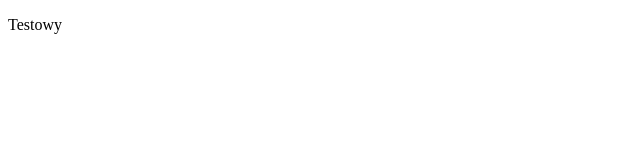
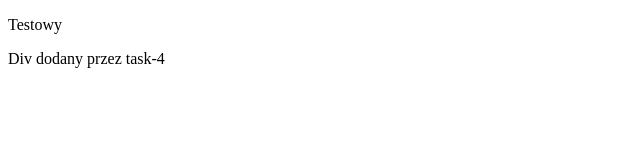
Before and after one commit to blagoff/learning-git-2, a plain HTML site: page test.html in a window 1280 px wide. Shown: the whole page, without its empty margins (0-640 px from the left). Drawn offline with Linux system fonts and the light colour scheme.

Commit message:
task-4 finished

```diff
--- a/test.html
+++ b/test.html
@@ -10,5 +10,8 @@
 <body>
 	<p>Testowy</p>
 
+
+	<div>Div dodany przez task-4</div>
+
 </body>
 </html>
```
